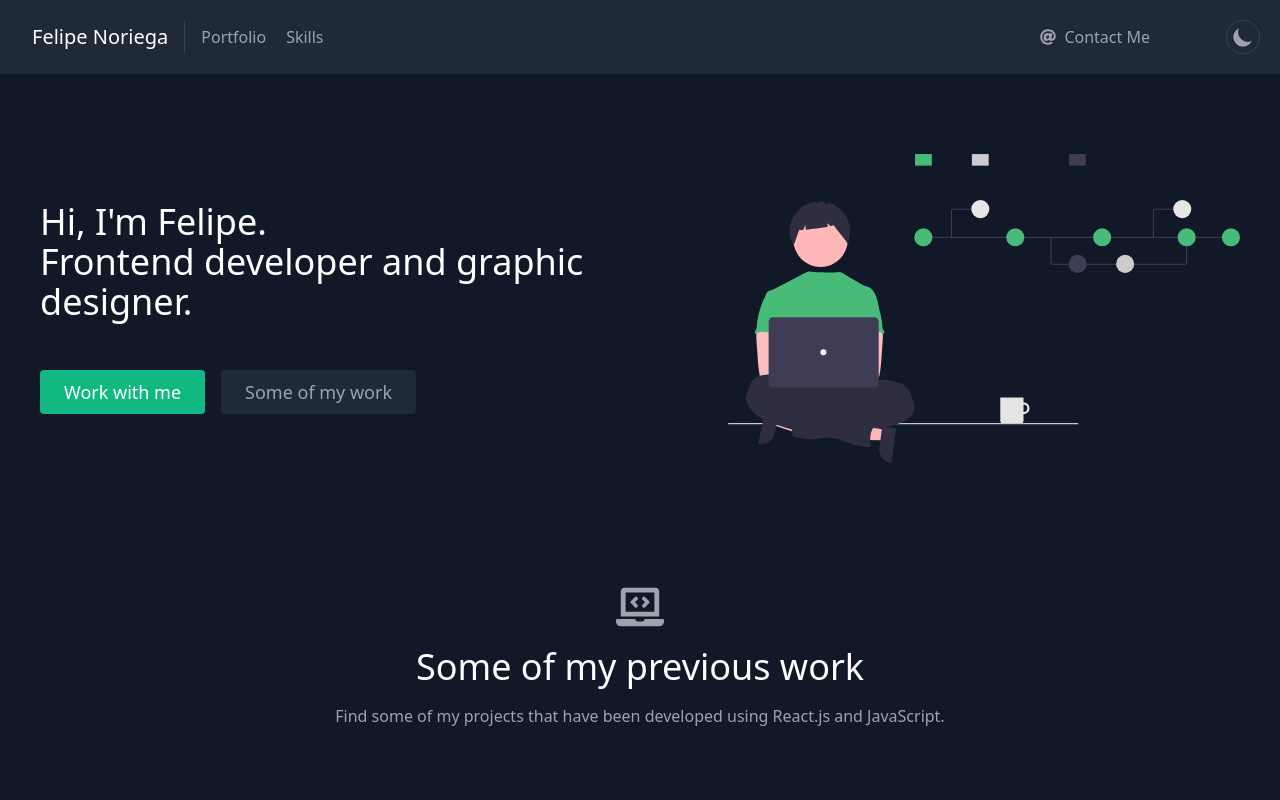
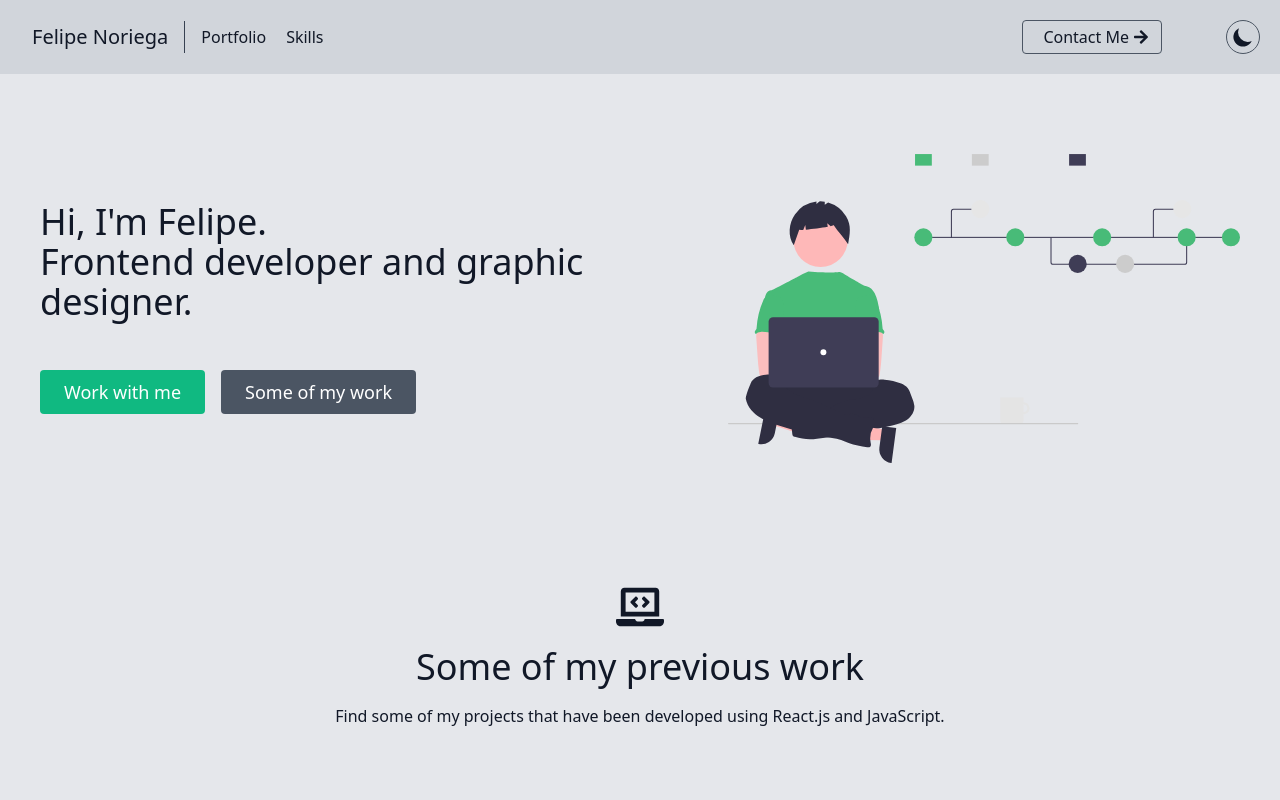
Before and after one commit to felipovicc/portfolio, a React (Create React App) app: page / in a window 1280 px wide. Both pictures are taken after a click on the button 1243 px from the left and 37 px from the top of the page. Shown: the top 800 px of the page. Built offline with nearby package versions, Linux system fonts and the light colour scheme.

Commit message:
Full dark mode implementation

```diff
--- a/src/App.js
+++ b/src/App.js
@@ -1,8 +1,6 @@
-import React, { useState } from 'react'
+import React, { useState, useEffect } from 'react'
 
 import "animate.css"
-
-
 //Paginas
 import NavBar from './components/NavBar'
 import About from './components/About'
@@ -14,15 +12,23 @@ import { Footer } from './components/Footer'
 
 const App = () => {
 
-  const [isDark, setDark] = useState(false)
+  const [isDark, setDark] = useState(true)
 
   const toggleDark = () => {
     setDark(!isDark)
-    console.log(isDark)
   }
 
+  useEffect(() => {
+    const root = window.document.documentElement
+    isDark ?
+      root.classList.add("dark")
+      :
+      root.classList.remove("dark")
+
+  }, [isDark])
+
   return (
-    <main className='text-gray-400 bg-gray-900 body-font w-50'>
+    <main className='bg-gray-200 text-gray-900 dark:text-gray-400 dark:bg-gray-900 body-font w-50'>
       <NavBar isDark={isDark} toggleDark={toggleDark} />
       <About />
       <Projects />
--- a/src/components/About.js
+++ b/src/components/About.js
@@ -6,7 +6,7 @@ const About = () => {
         <section id='about'>
             <div className='container mx-auto flex px-10 py-20 md:flex-row flex-col items-center'>
                 <div className='lg:flex-grow md:w-2/3 lg:pr-24 md:pr-16 flex flex-col md:items-start md:text-left mb-16 md:mb-0 items-center text-center animate__animated animate__fadeInLeft'>
-                    <h1 className='title-font sm:text-4xl text-3xl mb-4 font-medium text-white'>
+                    <h1 className='title-font sm:text-4xl text-3xl mb-4 font-medium dark:text-white '>
                         Hi, I&apos;m Felipe.
                         <br className=' lg:inline-block' />
                         Frontend developer and graphic designer.
@@ -24,7 +24,7 @@ const About = () => {
                         </a>
                         <a
                             href='#projects'
-                            className='ml-4 inline-flex text-gray-400 bg-gray-800 border-0 py-2 px-6 focus:outline-none hover:bg-gray-700 hover:text-white rounded text-lg items-center'>
+                            className='ml-4 inline-flex text-white bg-gray-600  border-0 py-2 px-6 focus:outline-none hover:bg-gray-500 rounded text-lg items-center'>
                             {/* <FaArchive size={24} className='h-8 mr-4' /> */}
                             Some of my work
                         </a>
--- a/src/components/Footer.js
+++ b/src/components/Footer.js
@@ -4,16 +4,16 @@ import { FaLinkedinIn, FaGithub } from 'react-icons/fa'
 
 export const Footer = () => {
     return (
-        <div className='bg-gray-800 animate__animated animate__fadeInUp'>
+        <div className='bg-gray-300 dark:bg-gray-800 animate__animated animate__fadeInUp'>
             <div className='container mx-auto p-5 flex flex-wrap flex-col sm:flex-row'>
-                <p className='text-gray-400 text-md text-center sm:text-left'>© 2021 Copyright:
-                    <a href='https://github.com/felipovicc' className='text-gray-400 ml-1 hover:text-white' target='_blank' rel='noopener noreferrer'> Felipe Noriega</a>
+                <p className='text-md text-center sm:text-left'>© 2021 Copyright:
+                    <a href='https://github.com/felipovicc' className=' ml-1 hover:text-gray-500 dark:hover:text-white' target='_blank' rel='noopener noreferrer'> Felipe Noriega</a>
                 </p>
                 <span className='inline-flex sm:ml-auto sm:mt-0 mt-2 justify-center sm:justify-start'>
-                    <a href='https://github.com/felipovicc' className='text-gray-400 hover:text-white' target='_blank' rel='noopener noreferrer'>
+                    <a href='https://github.com/felipovicc' className=' hover:text-gray-600 dark:hover:text-white' target='_blank' rel='noopener noreferrer'>
                         <FaLinkedinIn size={24} />
                     </a>
-                    <a href='https://www.linkedin.com/in/felipenl92/' className='ml-3 text-gray-400 hover:text-white' target='_blank' rel='noopener noreferrer'>
+                    <a href='https://www.linkedin.com/in/felipenl92/' className='ml-3 hover:text-gray-600 dark:hover:text-white' target='_blank' rel='noopener noreferrer'>
                         <FaGithub size={24} />
                     </a>
                 </span>
--- a/src/components/NavBar.js
+++ b/src/components/NavBar.js
@@ -1,12 +1,12 @@
 import React from 'react'
-import { FaAt } from 'react-icons/fa'
+import { FaArrowRight } from 'react-icons/fa'
 import { HiSun, HiMoon } from 'react-icons/hi'
 
 const NavBar = ({ isDark, toggleDark }) => {
     return (
-        <header className='bg-gray-800 md:sticky top-0 z-10 animate__animated animate__fadeInDown'>
+        <header className='dark:bg-gray-800 bg-gray-300 md:sticky top-0 z-10 animate__animated animate__fadeInDown'>
             <div className='container mx-auto flex flex-wrap p-5 flex-col md:flex-row items-center'>
-                <div className='title-font font-medium text-white mb-4 md:mb-0'>
+                <div className='title-font font-medium dark:text-white mb-4 md:mb-0'>
                     <a href='#about' className='ml-3 text-xl'>
                         Felipe Noriega
                     </a>
@@ -24,17 +24,19 @@ const NavBar = ({ isDark, toggleDark }) => {
                 </nav>
                 <a
                     href='#contact'
-                    className='inline-flex items-center bg-gray-800 border-0 py-1 px-3 focus:outline-none hover:bg-gray-700 hover:text-white rounded text-base mt-4 md:mt-0'>
-                    <FaAt size={16} className='ml-1' />
+                    className='inline-flex items-center border border-gray-600 py-1 px-3 focus:outline-none hover:text-white hover:bg-gray-600 rounded text-base mt-4 md:mt-0'>
                     &nbsp; Contact Me
+                    <FaArrowRight size={16} className='ml-1' />
                 </a>
                 <div className="inline-flex ml-16">
-                    <button className='border-gray-700	mx-auto p-1 bg-gray-800 border focus:outline-none hover:text-white hover:bg-gray-700 rounded-full '>
+                    <button
+                        className='border-gray-600	mx-auto p-1 border focus:outline-none hover:text-white hover:bg-gray-600 rounded-full '
+                        onClick={toggleDark}>
 
                         {isDark ?
-                            <HiMoon size={36} className="h-6 w-6 animate__animated animate__fadeIn" onClick={toggleDark} />
+                            <HiSun size={36} className="h-6 w-6 animate__animated animate__fadeIn" />
                             :
-                            <HiSun size={36} className="h-6 w-6 animate__animated animate__fadeIn" onClick={toggleDark} />
+                            <HiMoon size={36} className="h-6 w-6 animate__animated animate__fadeIn" />
                         }
                     </button>
                 </div>
--- a/src/components/Projects.js
+++ b/src/components/Projects.js
@@ -5,34 +5,34 @@ import { FaLaptopCode } from 'react-icons/fa'
 
 const Projects = () => {
     return (
-        <section id='projects' className='text-gray-400 bg-gray-900 body-font animate__animated animate__fadeInUp'>
+        <section id='projects' className='body-font animate__animated animate__fadeInUp'>
             <div className='container px-5 py-10 mx-auto text-center lg:px-40'>
                 <div className='flex flex-col w-full mb-20'>
                     <FaLaptopCode size={48} className='mx-auto inline-block mb-4' />
-                    <h1 className='sm:text-4xl text-3xl font-medium title-font mb-4 text-white'>
+                    <h1 className='sm:text-4xl text-3xl font-medium title-font mb-4 dark:text-white'>
                         Some of my previous work
                     </h1>
                     <p className='lg:w-2/3 mx-auto leading-relaxed text-base'>
                         Find some of my projects that have been developed using React.js and JavaScript.
                     </p>
                 </div>
-                <div className='flex flex-wrap -m-4'>
+                <div className='flex flex-wrap -m-4 rounded'>
                     {projects.map((project, index) => (
                         <a
                             href={project.link}
                             key={project.image}
-                            className={index % 2 === 0 ? 'sm:w-1/2 w-100 p-4 animate__animated animate__fadeInLeft' : 'sm:w-1/2 w-100 p-4 animate__animated animate__fadeInRight'}>
+                            className={index % 2 === 0 ? 'sm:w-1/2 w-100 p-4 animate__animated animate__fadeInLeft rounded' : 'sm:w-1/2 w-100 p-4 animate__animated animate__fadeInRight rounded'}>
                             <div className='flex relative h-96'>
                                 <img
                                     alt='gallery'
-                                    className='absolute inset-0 w-full h-full object-cover object-center'
+                                    className='absolute inset-0 w-full h-full object-cover object-center rounded'
                                     src={project.image}
                                 />
-                                <div className='px-8 py-10 relative z-10 w-full border-4 border-gray-800 bg-gray-900 opacity-0 hover:opacity-100  overflow-y-auto scroll'>
+                                <div className='px-8 py-10 relative z-10 w-full border-4 rounded border-gray-500 bg-gray-300 dark:bg-gray-900 opacity-0 hover:opacity-100  overflow-y-auto scroll'>
                                     <h2 className='tracking-widest text-sm title-font font-medium text-green-400 mb-1'>
                                         {project.subtitle}
                                     </h2>
-                                    <h1 className='title-font text-lg font-medium text-white mb-3'>
+                                    <h1 className='title-font text-lg font-medium dark:text-white mb-3'>
                                         {project.title}
                                     </h1>
                                     <p className='leading-relaxed'>{project.description}</p>
--- a/src/components/Skills.js
+++ b/src/components/Skills.js
@@ -7,7 +7,7 @@ import { MdDesignServices } from 'react-icons/md'
 const Skils = () => {
 
     const getSkillIcon = (type) => {
-        const iconStyle = 'text-green-400 w-6 h-6 flex-shrink-0 mr-4'
+        const iconStyle = 'dark:text-green-300 w-6 h-6 flex-shrink-0 mr-4'
         const iconSize = 32
         switch (type) {
             case 'development': return <HiCode size={iconSize} className={iconStyle} />
@@ -19,9 +19,9 @@ const Skils = () => {
     const renderSkill = (skill) => {
         return (
             <div key={skill.name} className='p-2 sm:w-1/2 w-full'>
-                <div className='bg-gray-800 rounded flex p-4 h-full items-center '>
+                <div className='bg-gray-300 dark:bg-gray-700 rounded flex p-4 h-full items-center '>
                     {getSkillIcon(skill.type)}
-                    <span className='title-font font-medium text-white'>
+                    <span className='title-font font-medium dark:text-white'>
                         {skill.name}
                     </span>
                 </div>
@@ -35,7 +35,7 @@ const Skils = () => {
             <div className='container px-5 py-10 mx-auto'>
                 <div className='text-center mb-20'>
                     <HiOutlineChip size={48} className='inline-block mb-4' />
-                    <h1 className='sm:text-4xl text-3xl font-medium title-font text-white mb-4'>
+                    <h1 className='sm:text-4xl text-3xl font-medium title-font dark:text-white mb-4'>
                         Skills &amp; Technologies
                     </h1>
                     <p className='text-base leading-relaxed xl:w-2/4 lg:w-3/4 mx-auto'>
--- a/tailwind.config.js
+++ b/tailwind.config.js
@@ -1,6 +1,6 @@
 module.exports = {
   purge: ['./src/**/*.{js,jsx,ts,tsx}', './public/index.html'],
-  darkMode: "media", // or 'media' or 'class'
+  darkMode: "class", // or 'media' or 'class'
   theme: {
     extend: {},
   },
```
Also changed, not shown: src/components/Contact.js (+14 -14 lines).
